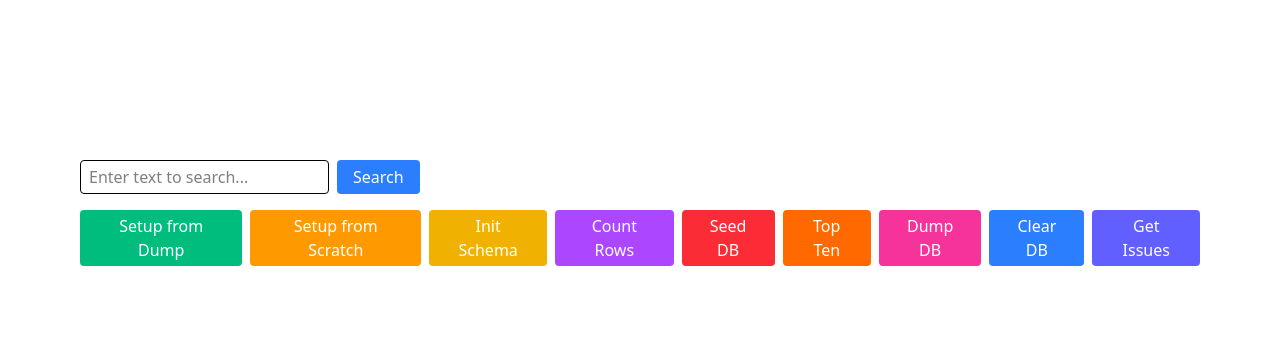
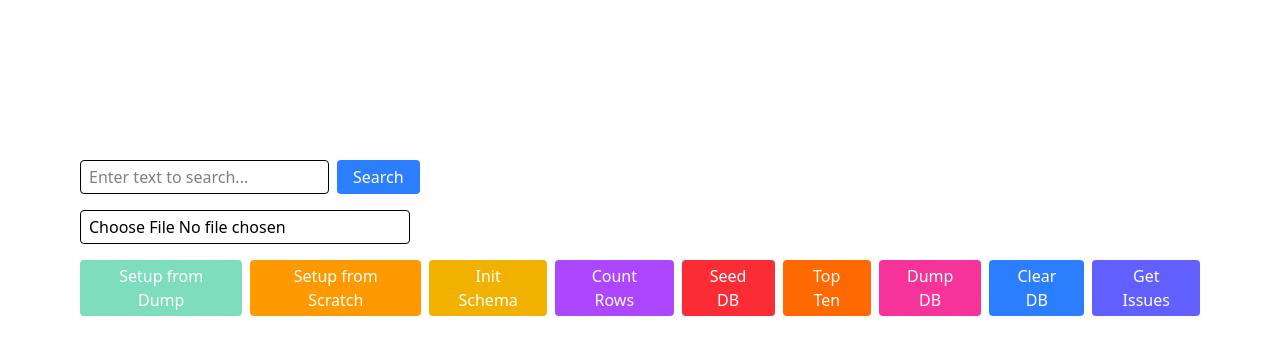
Before and after one commit to lucasgelfond/semantic-whole-earth, a SvelteKit app in the folder frontend/: page / in a window 1280 px wide. Shown: the top 354 px of the page. Built offline with nearby package versions, Linux system fonts and the light colour scheme.

Commit message:
alpha db stuff

```diff
--- a/frontend/src/components/DatabaseControls.svelte
+++ b/frontend/src/components/DatabaseControls.svelte
@@ -4,6 +4,10 @@
   import { db } from '$lib/setup';
   import { get } from 'svelte/store';
   import { setupFromDump, setupFromScratch } from '$lib/setup';
+
+  let uploadedFile: File | null = null;
+  let uploadStatus = '';
+  let isLoading = false;
 
   async function handleInitSchema() {
     const dbInstance = get(db);
@@ -92,12 +96,31 @@
     }
   }
 
+  async function handleFileSelect(event: Event) {
+    const input = event.target as HTMLInputElement;
+    if (input.files && input.files[0]) {
+      uploadedFile = input.files[0];
+      uploadStatus = `Selected file: ${uploadedFile.name}`;
+    }
+  }
+
   async function handleSetupFromDump() {
+    if (!uploadedFile) {
+      uploadStatus = 'Please select a file first';
+      return;
+    }
+
+    isLoading = true;
+    uploadStatus = 'Setting up database from dump...';
+
     try {
-      await setupFromDump();
-      console.log('Database setup from dump complete');
+      await setupFromDump(uploadedFile);
+      uploadStatus = 'Database setup from dump complete';
     } catch (error) {
+      uploadStatus = `Failed to setup from dump: ${error}`;
       console.error('Failed to setup from dump:', error);
+    } finally {
+      isLoading = false;
     }
   }
 
@@ -111,10 +134,26 @@
   }
 </script>
 
+<div class="flex flex-col gap-4">
+  <div class="flex items-center gap-4">
+    <input
+      type="file"
+      accept="*"
+      on:change={handleFileSelect}
+      class="border rounded px-2 py-1"
+    />
+    {#if uploadStatus}
+      <span class={isLoading ? "text-blue-500" : "text-gray-600"}>
+        {uploadStatus}
+      </span>
+    {/if}
+  </div>
+
   <div class="flex gap-2">
     <button
-    class="bg-emerald-500 text-white px-4 py-1 rounded"
+      class="bg-emerald-500 text-white px-4 py-1 rounded disabled:opacity-50"
       on:click={handleSetupFromDump}
+      disabled={!uploadedFile || isLoading}
     >
       Setup from Dump
     </button>
@@ -167,3 +206,4 @@
       Get Issues
     </button>
   </div>
+</div>
--- a/frontend/src/lib/setup.ts
+++ b/frontend/src/lib/setup.ts
@@ -1,9 +1,9 @@
-import { PGlite } from "@electric-sql/pglite";
-import { vector } from "@electric-sql/pglite/vector";
-import { uuid_ossp } from "@electric-sql/pglite/contrib/uuid_ossp";
-import { writable, type Writable } from "svelte/store";
-import type { Row } from "../types/row";
-import { getDB, initSchema, countRows, seedDb, getIssues } from "../utils/db";
+import { PGlite } from '@electric-sql/pglite';
+import { vector } from '@electric-sql/pglite/vector';
+import { uuid_ossp } from '@electric-sql/pglite/contrib/uuid_ossp';
+import { writable, type Writable } from 'svelte/store';
+import type { Row } from '../types/row';
+import { getDB, initSchema, countRows, seedDb, getIssues } from '../utils/db';
 
 // Create stores for global state
 export const db = writable<PGlite | null>(null);
@@ -13,31 +13,49 @@ export const result: Writable<Row[] | null> = writable(null);
 export const ready = writable<boolean | null>(null);
 export const initializing = writable<boolean>(false);
 
-export async function setupFromDump() {
+export async function setupFromDump(dumpFile: Blob | File) {
 	initializing.set(true);
 
 	try {
-    const response = await fetch("/database-dump-1741733651196.tar.gz");
-    if (!response.ok) throw new Error("Failed to fetch database dump");
+		console.log('Setting up from dump file:', dumpFile.name);
 
-    const blob = await response.blob();
+		// First try to delete existing database
+		const existingDb = await indexedDB.databases();
+		console.log('Existing databases:', existingDb);
 
-    const newDb = new PGlite("idb://supa-semantic-search", {
-      loadDataDir: blob,
+		// Use the correct database name format
+		const dbName = '/pglite/supa-semantic-search';
+		if (existingDb.some((db) => db.name === dbName)) {
+			console.log('Deleting existing database');
+			await indexedDB.deleteDatabase(dbName);
+
+			// Wait a moment for the deletion to complete
+			await new Promise((resolve) => setTimeout(resolve, 100));
+		}
+
+		console.log('Creating new database instance');
+		const newDb = new PGlite('idb://supa-semantic-search', {
+			loadDataDir: dumpFile,
 			extensions: {
 				vector,
-        uuid_ossp,
+				uuid_ossp
 			},
+			debug: 5
 		});
 
+		console.log('Waiting for database to be ready');
 		await newDb.waitReady;
+
+		console.log('Setting database in store');
 		db.set(newDb);
 
+		console.log('Updating issues and content');
 		await updateIssuesAndContent(newDb);
 
+		console.log('Database setup complete');
 		return newDb;
 	} catch (error) {
-    console.error("Failed to load database from dump:", error);
+		console.error('Failed to load database from dump:', error);
 		throw error;
 	} finally {
 		initializing.set(false);
@@ -50,7 +68,7 @@ export async function setupFromScratch() {
 	try {
 		const newDb = await getDB();
 		await initSchema(newDb);
-    const count = await countRows(newDb, "page");
+		const count = await countRows(newDb, 'page');
 
 		if (count === 0) {
 			await seedDb(newDb);
@@ -61,7 +79,7 @@ export async function setupFromScratch() {
 
 		return newDb;
 	} catch (error) {
-    console.error("Failed to initialize database:", error);
+		console.error('Failed to initialize database:', error);
 		throw error;
 	} finally {
 		initializing.set(false);
@@ -72,15 +90,18 @@ async function updateIssuesAndContent(database: PGlite) {
 	// Get issues and create map
 	const issues = await getIssues(database);
 	issueMap.set(
-    issues.reduce((acc, issue) => {
+		issues.reduce(
+			(acc, issue) => {
 				acc[issue.id] = issue;
 				return acc;
-    }, {} as Record<string, any>)
+			},
+			{} as Record<string, any>
+		)
 	);
 
 	// Get Items
 	const items = await database.query<{ ocr_result: string }>(
-    "SELECT ocr_result as content FROM page order by ocr_result asc"
+		'SELECT ocr_result as content FROM page order by ocr_result asc'
 	);
 	content.set(items.rows.map((row) => row.content));
 }
--- a/frontend/src/utils/db.ts
+++ b/frontend/src/utils/db.ts
@@ -22,6 +22,7 @@ export async function getDB(): Promise<PGlite> {
 
 // Initialize the database schema.
 export const initSchema = async (db: PGlite): Promise<void> => {
+	await getDB();
 	await db.exec(`
     create extension if not exists "uuid-ossp";
     create extension if not exists vector;
```
Lines whose indentation alone changed are shown as unchanged.
